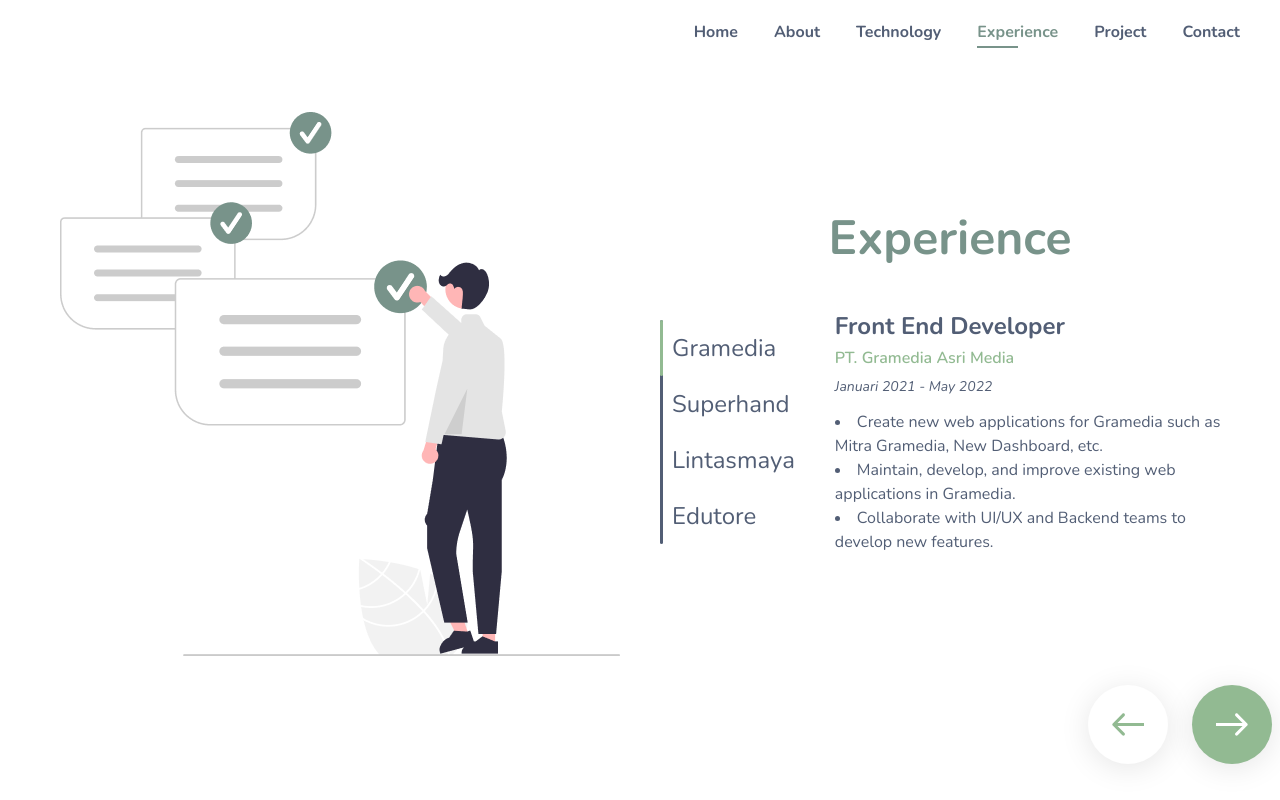
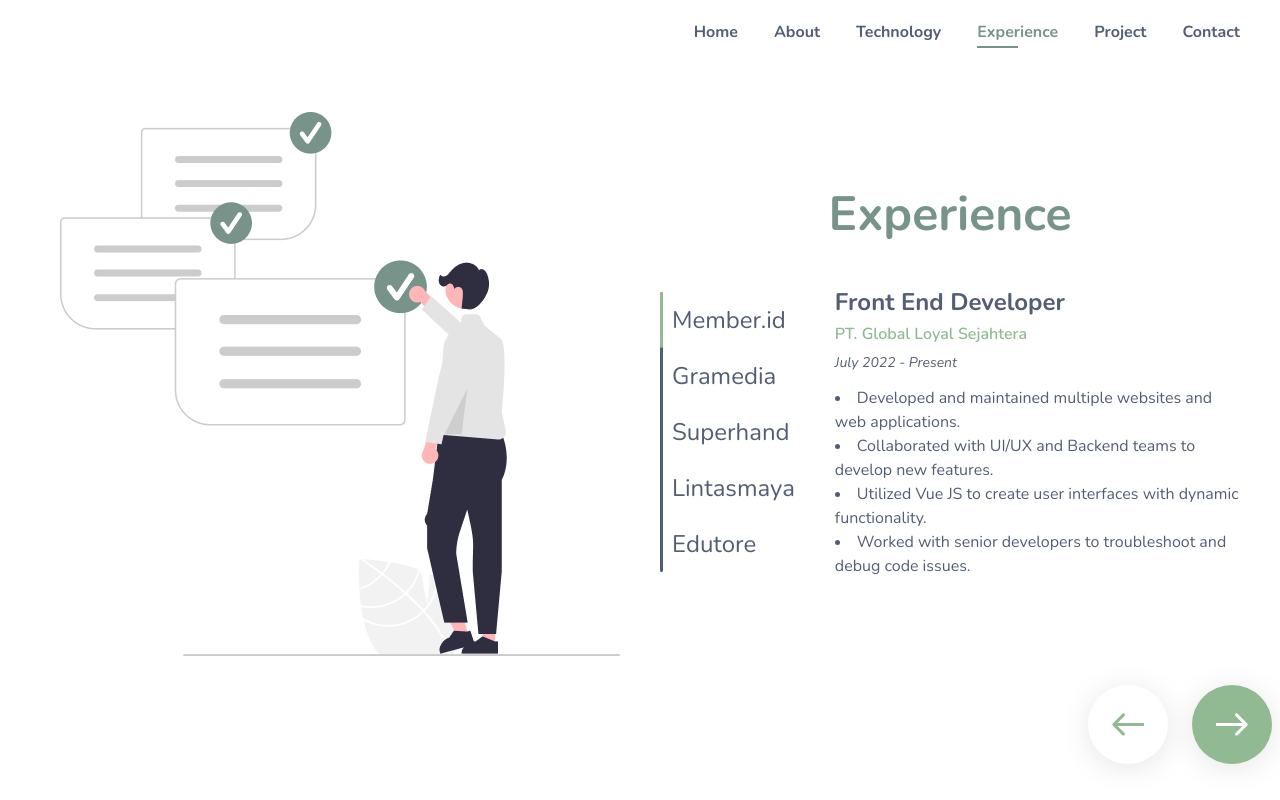
Before and after one commit to sandyadzim/portofolio, a React (Vite) app: page / in a window 1280 px wide. Both pictures are taken after a click on the button "Experience". Built offline with nearby package versions, Linux system fonts and the light colour scheme.

Commit message:
Experience, add new list & fix ui

```diff
--- a/src/pages/Experience/index.scss
+++ b/src/pages/Experience/index.scss
@@ -40,7 +40,7 @@
 }
 
 .tabs-sm {
-  @apply flex md:hidden items-center space-x-3 mb-5;
+  @apply flex md:hidden items-center space-x-3 mb-5 overflow-x-auto overflow-y-hidden max-w-xs;
 
   .tab-item {
     @apply relative text-navy-pastel font-bold after:bg-green-pastel;
--- a/src/pages/Experience/index.tsx
+++ b/src/pages/Experience/index.tsx
@@ -4,15 +4,29 @@ import expIcon from '../../assets/img/experience.png'
 import './index.scss'
 
 function Experience() {
-  const [active, setActive] = useState('gramedia')
+  const [active, setActive] = useState('memberid')
   const listExp = [
+    {
+      title: 'Member.id',
+      slug: 'memberid',
+      job: 'Front End Developer',
+      location: 'PT. Global Loyal Sejahtera',
+      start: 'July 2022',
+      end: 'Present',
+      jobdesk: [
+        'Developed and maintained multiple websites and web applications.',
+        'Collaborated with UI/UX and Backend teams to develop new features.',
+        'Utilized Vue JS to create user interfaces with dynamic functionality.',
+        'Worked with senior developers to troubleshoot and debug code issues.'
+      ],
+    },
     {
       title: 'Gramedia',
       slug: 'gramedia',
       job: 'Front End Developer',
       location: 'PT. Gramedia Asri Media',
-      start: 'Januari 2021',
-      end: 'May 2022',
+      start: 'January 2021',
+      end: 'July 2022',
       jobdesk: [
         'Create new web applications for Gramedia such as Mitra Gramedia, New Dashboard, etc.',
         'Maintain, develop, and improve existing web applications in Gramedia.',
@@ -25,7 +39,7 @@ function Experience() {
       job: 'Front End Developer (Part Time)',
       location: 'PT. Teknologi Sejuta Tangan (Superhand)',
       start: 'January 2021',
-      end: 'Juni 2021',
+      end: 'June 2021',
       jobdesk: [
         'Create and develop new landing page for Superhand and WasiatOnline.',
         'Collaborate with UI/UX and Backend teams to develop new landing page.',
```
